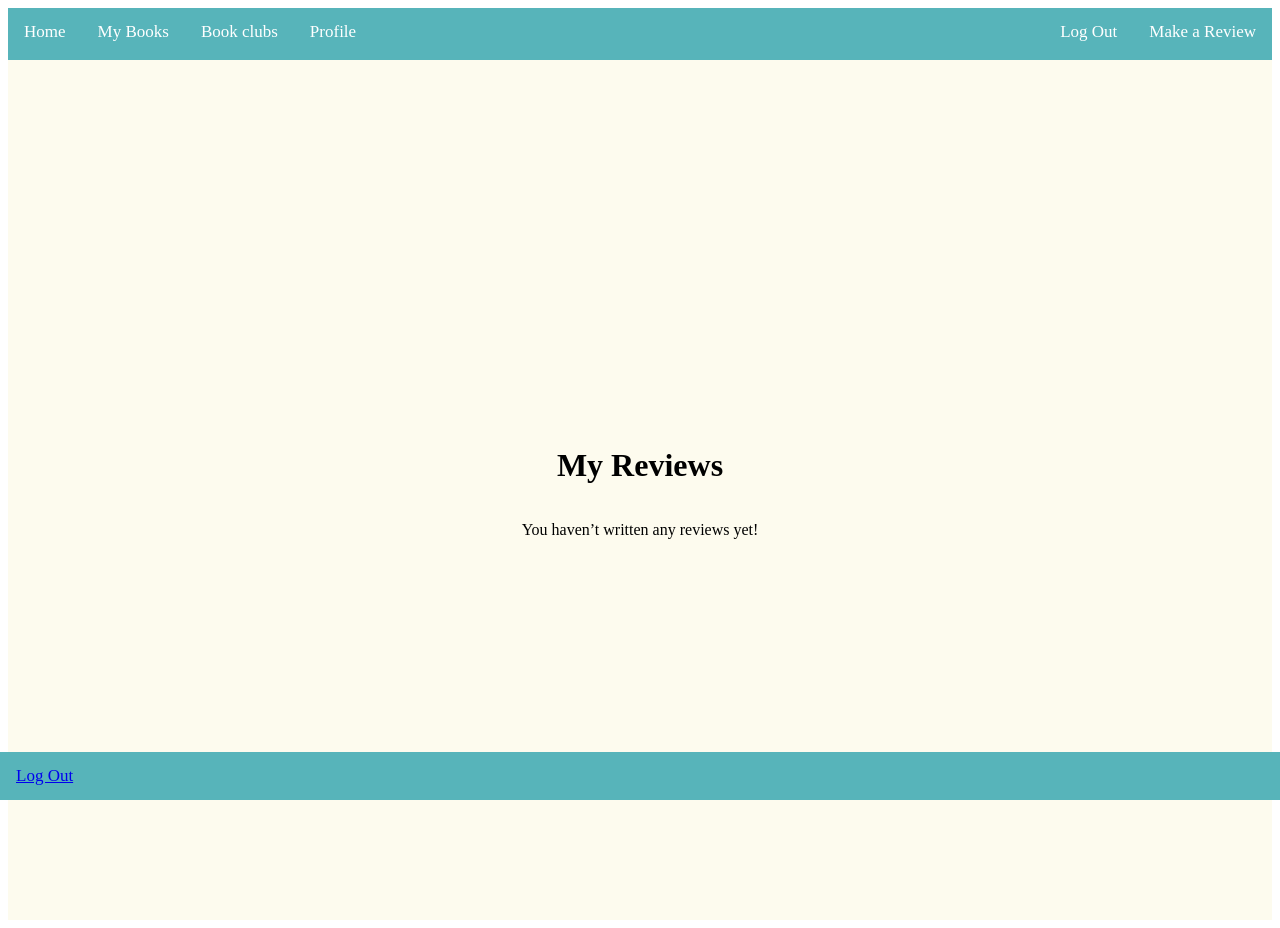
After one commit to mhartle02/Scriptoria, a Flask app: page /my_reviews in a window 1280 px wide. The commit adds this page. Run offline with Flask 3, Linux system fonts and the light colour scheme; the visitor is signed in with stand-in values (Sample User, id 1); data that the repository does not hold is empty.

Commit message:
Added page to view reviewed books, also minor changes to all files such as adding link to reviewed books page to every header

```diff
--- a/app.py
+++ b/app.py
@@ -349,6 +349,33 @@ def my_books():
         print(f"Book title: {book[1]}")
     return render_template('my_books.html', books = book_list)
 
+@app.route('/my_reviews', methods=['GET', 'POST'])
+def my_reviews():
+    if "user_id" not in session:
+        flash("You must be logged in to view your reviews.", "error")
+        return redirect(url_for("login"))
+
+    user_id = session['user_id']
+    conn = sqlite3.connect('Scriptoria.db')
+    conn.row_factory = sqlite3.Row
+    cursor = conn.cursor()
+
+    cursor.execute('''
+        SELECT Reviews.review_text, Reviews.rating, Reviews.date_created,
+               Books.title, Books.author, Books.cover_image
+        FROM Reviews
+        JOIN Books ON Reviews.book_id = Books.book_id
+        WHERE Reviews.user_id = ?
+        ORDER BY Reviews.date_created DESC
+    ''', (user_id,))
+
+    reviews = cursor.fetchall()
+    conn.close()
+    return render_template('my_reviews.html', reviews=reviews)
+
+
+
+
 
 """@app.route('/delete_books', methods=['GET','POST'])
  def delete_books():
@@ -454,7 +481,7 @@ def review():
         #Insert review
         try:
             cursor.execute('''
-                INSERT INTO userReviews (user_id, book_id, review_text, rating)
+                INSERT INTO Reviews (user_id, book_id, review_text, rating)
                 VALUES (?, ?, ?, ?)
             ''', (user_id, book_id, review_text, rating))
             print(f"Review successfully inserted: user_id={user_id}, book_id={book_id}, rating={rating}")
--- a/static/style.css
+++ b/static/style.css
@@ -270,3 +270,18 @@ button {
     cursor: pointer;
     border-radius: 6px;
 }
+
+.review-list {
+    list-style-type: none;
+    padding: 0;
+}
+
+.review-card {
+    display: flex;
+    gap: 1rem;
+    padding: 1rem;
+    margin-bottom: 1rem;
+    border: 1px solid #ccc;
+    border-radius: 10px;
+    background-color: #f9f9f9;
+}
--- a/templates/home.html
+++ b/templates/home.html
@@ -16,6 +16,8 @@
             <div class = nav-profile><a href = "profile">Profile</a></div>
             <div class = review><a href = "review">Make a Review</a></div>
             <div class = logout><a href="{{ url_for('logout') }}">Log Out</a></div>
+            <a href="my_reviews">My Reviews</a>
+
         {% else %}
             <div class = signup><a href = "signup">Sign Up</a></div>
             <div class = signin><a href="login">Log in</a> </div>
--- /dev/null
+++ b/templates/my_reviews.html
@@ -0,0 +1,61 @@
+<!DOCTYPE html>
+<html lang="en">
+<head>
+    <meta charset="UTF-8">
+    <title>Reviewed Books</title>
+    <link href="../static/style.css" type="text/css" rel="stylesheet" />
+</head>
+<body>
+    <div class = "topnav">
+        {% if session['username']%}
+            <a href = "/">Home</a>
+            <a href = "my_books">My Books</a>
+            <a href = "bookclub">Book clubs</a>
+            <div class = nav-profile><a href = "profile">Profile</a></div>
+            <div class = review><a href = "review">Make a Review</a></div>
+            <div class = logout><a href="{{ url_for('logout') }}">Log Out</a></div>
+        {% else %}
+            <div class = signup><a href = "signup">Sign Up</a></div>
+            <div class = signin><a href="login">Log in</a> </div>
+        {% endif %}
+    </div>
+
+    <div class='background'>
+        <h1>My Reviews</h1>
+        {% if reviews %}
+            <ul class="review-list">
+                {% for review in reviews %}
+                    <li class="review-card">
+                        <img src="{{ review.cover_image }}" alt="Book Cover" style="height:100px;">
+                        <div>
+                            <h3>{{ review.title }}</h3>
+                            <p>by {{ review.author }}</p>
+                            <p><strong>My Rating:</strong>
+                                {% for i in range(review.rating) %}
+                                    <span class="star full">★</span>
+                                {% endfor %}
+                                {% for i in range(5 - review.rating) %}
+                                    <span class="star empty">☆</span>
+                                {% endfor %}
+                                ({{ review.rating }}/5)
+                            </p>
+                            <p><strong>My Review:</strong> {{ review.review_text }}</p>
+                            <p><em>Reviewed on: {{ review.date_created }}</em></p>
+                        </div>
+                    </li>
+                {% endfor %}
+            </ul>
+        {% else %}
+            <p>You haven’t written any reviews yet!</p>
+        {% endif %}
+    </div>
+
+    <div class = "footernav">
+        {% if session['username']%}
+            <div class = footerlogout><a href="{{ url_for('logout') }}">Log Out</a></div>
+        {% endif %}
+    </div>
+
+
+</body>
+</html>
--- a/templates/profile.html
+++ b/templates/profile.html
@@ -11,6 +11,8 @@
             <a href = "/">Home</a>
             <a href = "my_books">My Books</a>
             <a href = "bookclub">Book clubs</a>
+            <a href="my_reviews">My Reviews</a>
+
             <div class = "nav-profile"><a href = "profile">Profile</a></div>
             <div class = "review"><a href = "review">Make a Review</a></div>
             <div class = "logout"><a href="{{ url_for('logout') }}">Log Out</a></div>
--- a/templates/review.html
+++ b/templates/review.html
@@ -44,6 +44,8 @@
             <a href = "/">Home</a>
             <a href = "my_books">My Books</a>
             <a href = "bookclub">Book clubs</a>
+            <a href="my_reviews">My Reviews</a>
+
 
             <div class = nav-profile><a href = "profile">Profile</a></div>
             <div class = logout><a href="{{ url_for('logout') }}">Log Out</a></div>
```
Also changed, not shown: initializeDb.py (+15 -11 lines), templates/my_books.html (+4 -3 lines).
